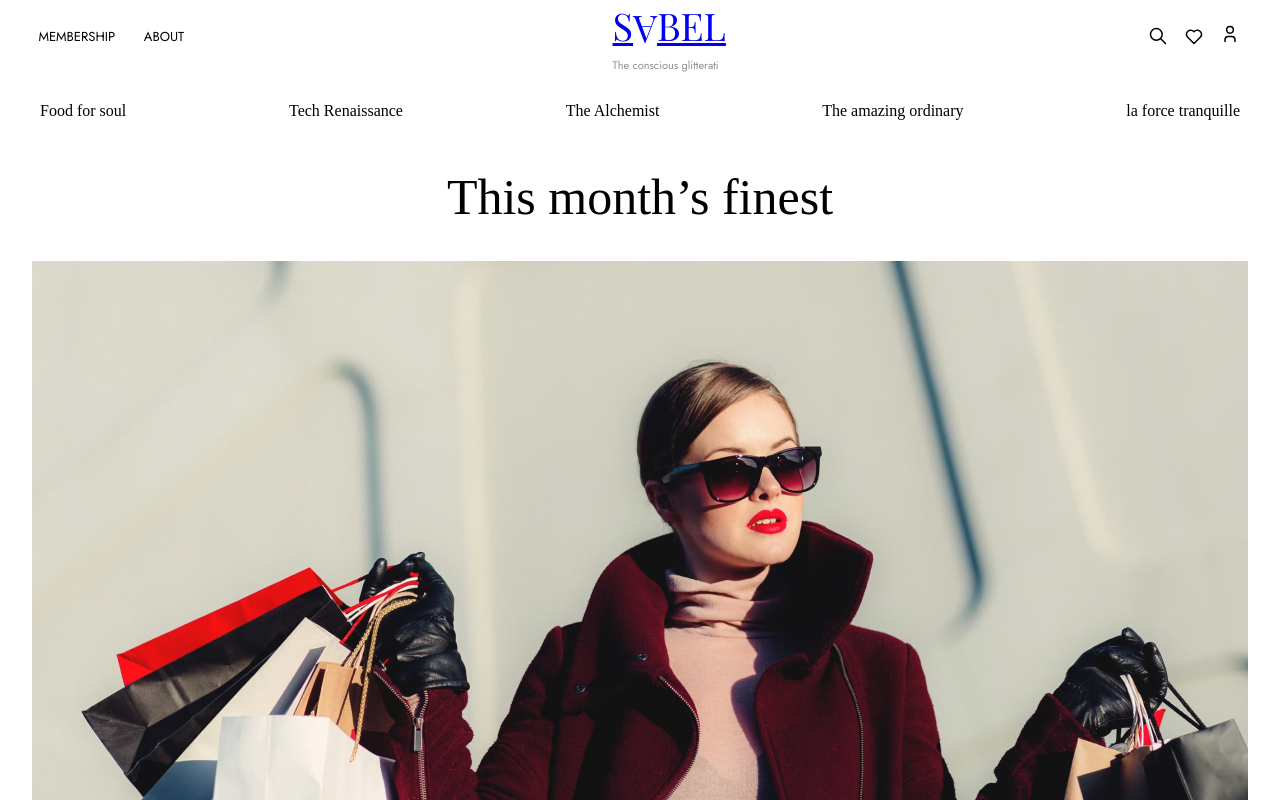
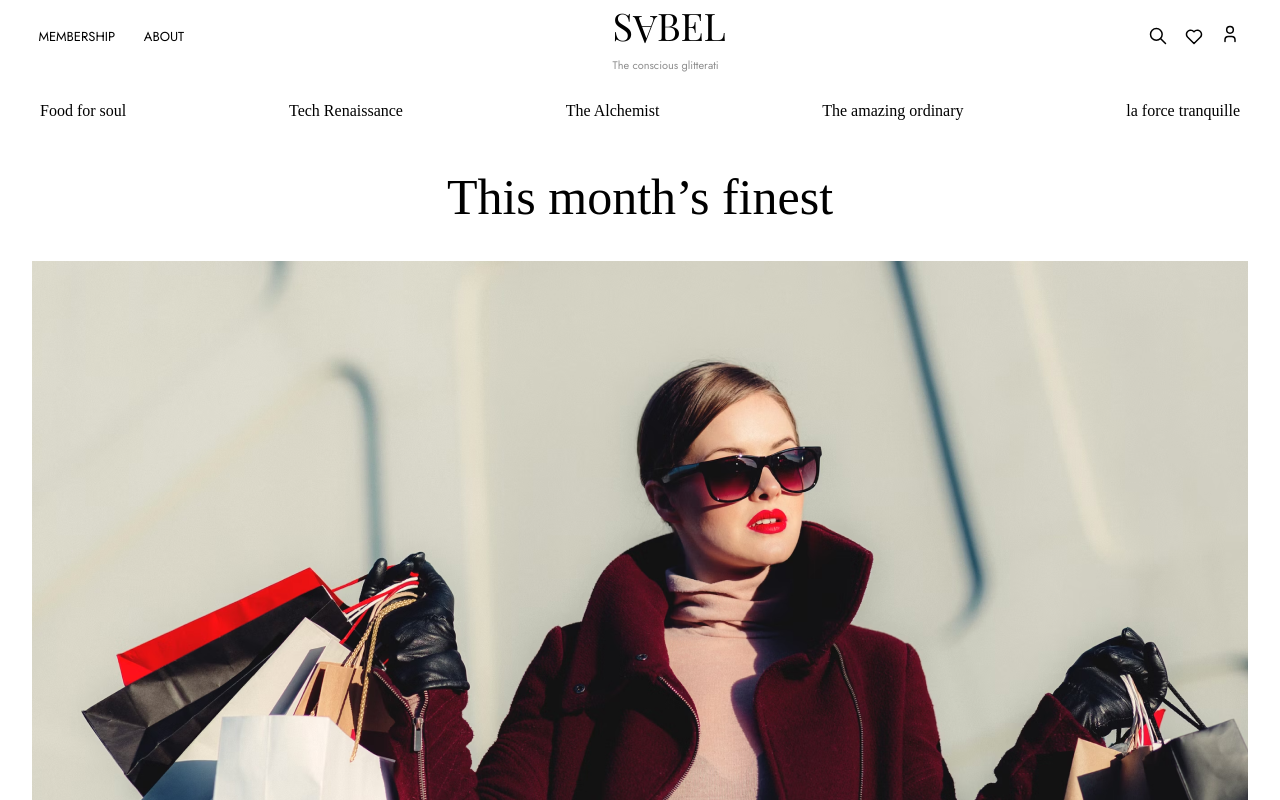
Before and after one commit to Damileee/sabel-blog, a React (Create React App) app: page / in a window 1280 px wide. Shown: the top 800 px of the page. Built offline with nearby package versions, Linux system fonts and the light colour scheme.

Commit message:
fix: updated the style

```diff
--- a/src/index.css
+++ b/src/index.css
@@ -38,6 +38,10 @@ nav .first-link {
   font-size: 38px;
   font-weight: 500;
   font-family: "Playfair Display SC", serif;
+}
+.header a {
+  text-decoration: none;
+  color: #000000;
 }
 .rotate {
   transform: rotate(180deg);
```
